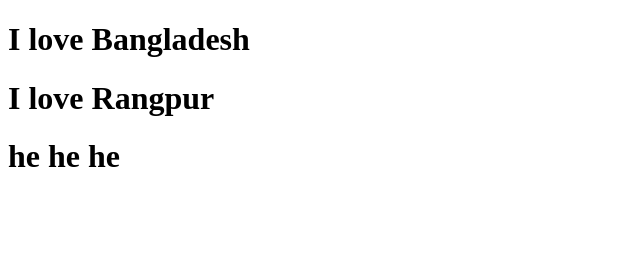
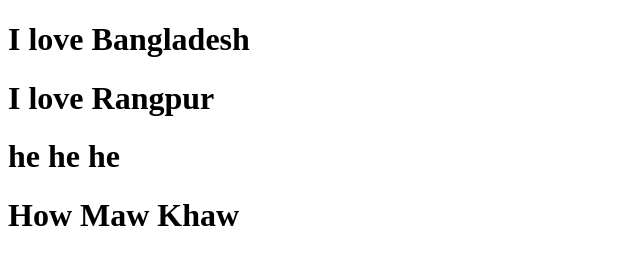
Before and after one commit to jakariyakabir/My-First-Website, a plain HTML site: page index.html in a window 1280 px wide. Shown: the whole page, without its empty margins (0-640 px from the left). Drawn offline with Linux system fonts and the light colour scheme.

Commit message:
Update index.html

```diff
--- a/index.html
+++ b/index.html
@@ -10,5 +10,6 @@
     <H1>I love Bangladesh</H1>
     <h1>I love Rangpur</h1>
     <h1>he he he</h1>
+    <h1>How Maw Khaw </h1>
 </body>
 </html>
```
